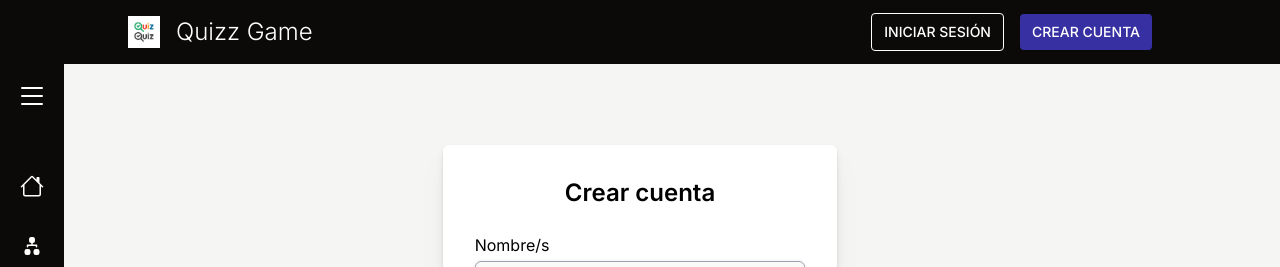
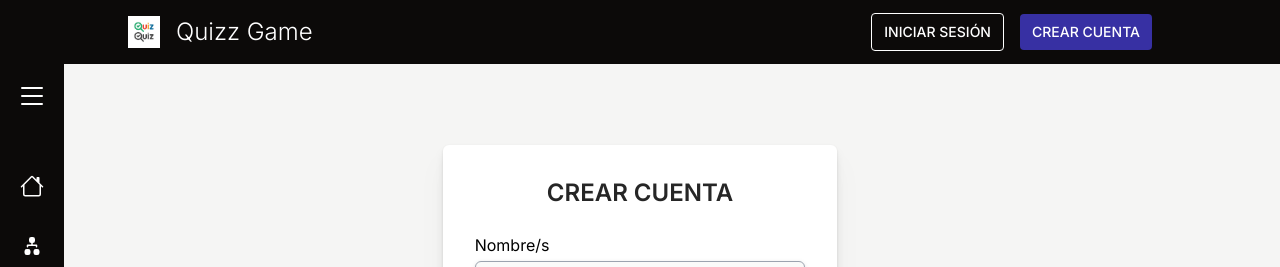
Before and after one commit to briansleonel/quizz-game-client, a Next.js app: page /register in a window 1280 px wide. Shown: the top 267 px of the page. Built offline with nearby package versions, Linux system fonts and the light colour scheme.

Commit message:
styles (client): change title styles

```diff
--- a/src/app/dashboard/user/page.tsx
+++ b/src/app/dashboard/user/page.tsx
@@ -1,9 +1,10 @@
 import TableUsers from "@/components/data-table/TableUsers";
+import { Title } from "@/components/layout/Title";
 
 export default function UserPage() {
     return (
-        <div className="w-full flex flex-col items-center">
-            <h2>Usuarios</h2>
+        <div className="w-full flex flex-col items-center gap-4 md:gap-6 py-8 px-4 md:p-8">
+            <Title>Usuarios</Title>
             <TableUsers />
         </div>
     );
--- a/src/components/data-table/Pagination.tsx
+++ b/src/components/data-table/Pagination.tsx
@@ -83,7 +83,7 @@ export default function Pagination({ pagination, setPagination }: Props) {
                     <select
                         name="limit"
                         id="limit"
-                        className="px-4 md:px-3 py-1 border rounded border-neutral-300 text-neutral-500 focus:outline-none text-sm bg-white"
+                        className="px-2 md:px-3 py-1 border rounded border-neutral-300 text-neutral-500 focus:outline-none text-sm bg-white"
                         onChange={(e) => onChangeSelect(e)}
                     >
                         {[10, 15, 20, 30, 50].map((e, i) => (
--- a/src/components/forms/register/Register.tsx
+++ b/src/components/forms/register/Register.tsx
@@ -4,7 +4,7 @@ import Button from "@/components/button/ButtonPrimary";
 import { IUser } from "@/types/user";
 import { FormProvider, useForm } from "react-hook-form";
 import InputLabel from "../input/InputLabel";
-import Title from "@/components/layout/Title";
+import { SubTitle } from "@/components/layout/Title";
 import { toast } from "react-toastify";
 import { useRegisterMutation } from "@/hooks/useRegister";
 
@@ -32,7 +32,7 @@ export default function RegisterForm() {
                 onSubmit={handleSubmit}
                 className="max-w-lg w-full md:w-5/12 lg:w-4/12 p-8 bg-white rounded-md shadow drop-shadow-xl"
             >
-                <Title title="Crear cuenta" mb="mb-6" />
+                <SubTitle className="mb-6">Crear cuenta</SubTitle>
 
                 <InputLabel
                     name="firstName"
--- a/src/components/layout/Title.tsx
+++ b/src/components/layout/Title.tsx
@@ -1,15 +1,32 @@
 interface Props {
-    title: string;
-    color?: string;
-    mb?: string;
+    className?: string;
+    children: React.ReactNode;
 }
 
-export default function Title({ title, color, mb }: Props) {
+export function Title({ className, children }: Props) {
     return (
-        <div
-            className={`w-full font-semibold text-2xl text-center ${mb} ${color}`}
-        >
-            <h1>{title}</h1>
+        <div className="w-full border-b-2 border-violet-500 pb-1">
+            <h1
+                className={`font-medium text-2xl text-center uppercase text-neutral-800 ${
+                    className ? className : ""
+                }`}
+            >
+                {children}
+            </h1>
         </div>
     );
 }
+
+export function SubTitle({ className, children }: Props) {
+    return (
+        <div className="w-full">
+            <h2
+                className={`font-semibold text-2xl text-center uppercase text-neutral-800 ${
+                    className ? className : ""
+                }`}
+            >
+                {children}
+            </h2>
+        </div>
+    );
+}
--- a/src/components/navbar/Navbar.tsx
+++ b/src/components/navbar/Navbar.tsx
@@ -138,7 +138,7 @@ const Sidebar = ({
 
                 {/** Buttons Login/Register */}
                 {showSidebar && (
-                    <div className="flex flex-col gap-4 md:gap-2 px-12 pt-4 pb-12 md:p-4">
+                    <div className="flex flex-col gap-4 md:hidden md:gap-2 px-12 pt-4 pb-12 md:p-4">
                         <ButtonLink
                             href="/login"
                             text="Iniciar sesión"
```
